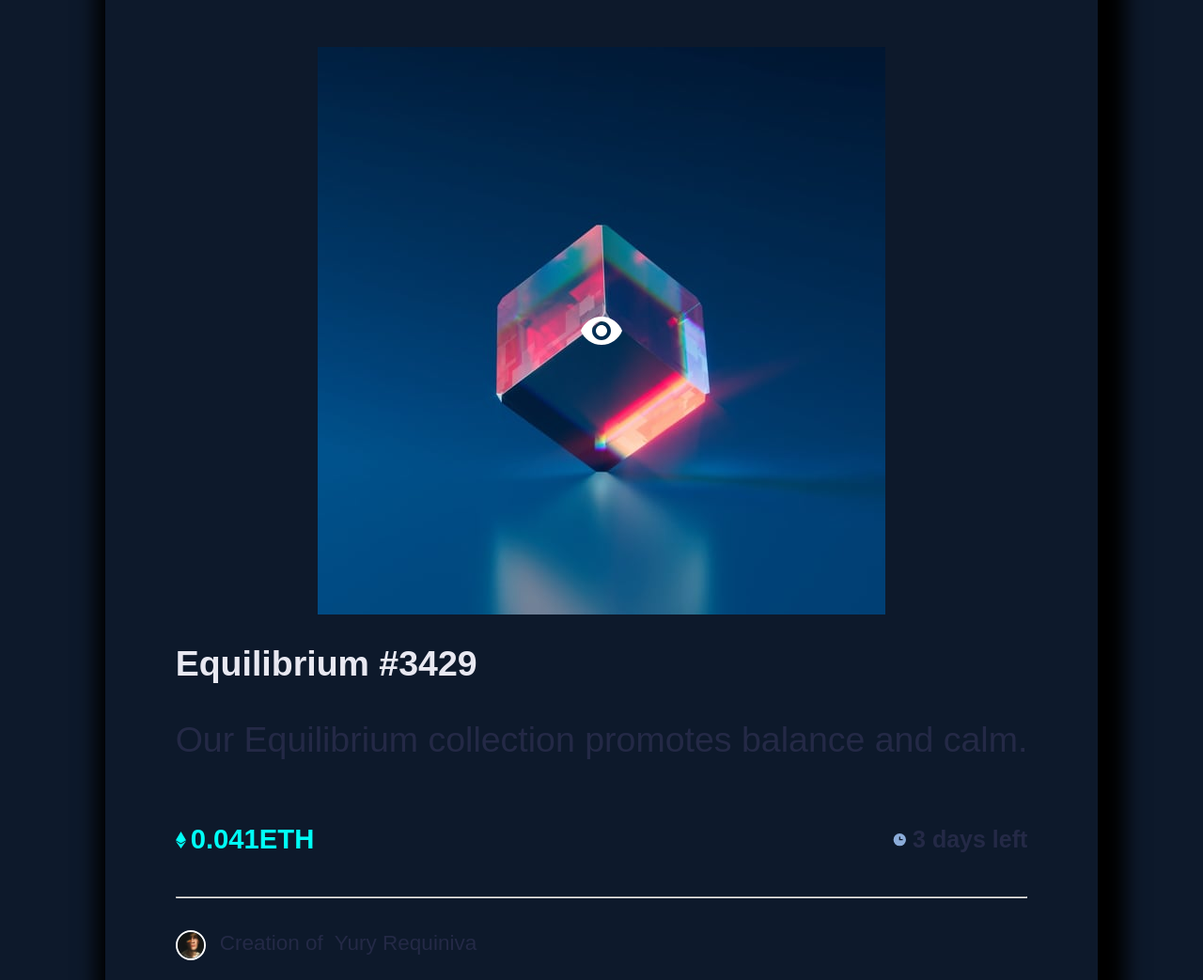
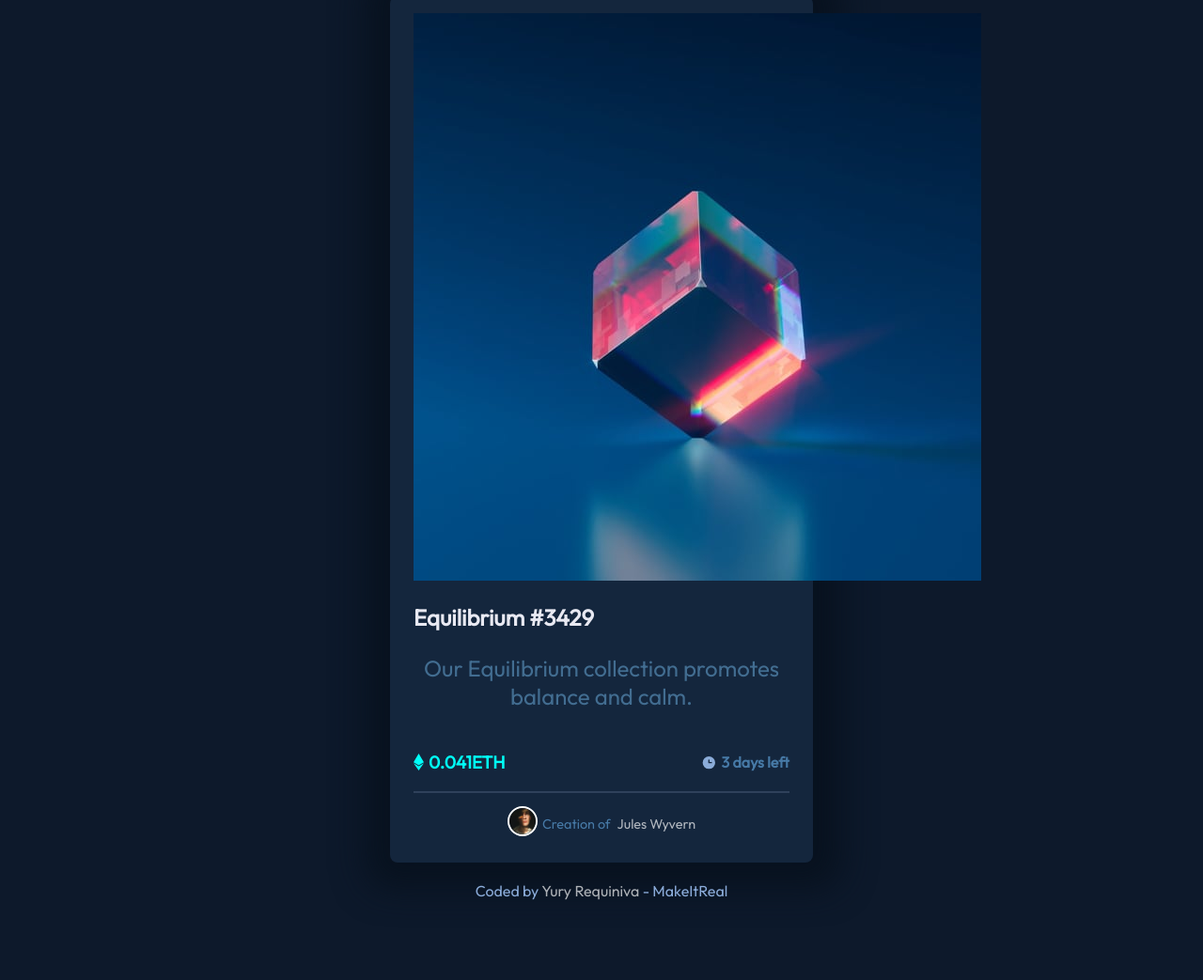
Before and after one commit to YuryRequiniva/nft-preview-card, a plain HTML site: page index.html in a window 1280 px wide. Shown: the part 100-1143 px from the top of the page at 94% size. Drawn offline with Linux system fonts and the light colour scheme.

Commit message:
modificaciones

```diff
--- a/index.html
+++ b/index.html
@@ -4,14 +4,17 @@
     <meta charset="UTF-8" />
     <meta name="viewport" content="width=device-width, initial-scale=1.0" />
     <link rel="stylesheet" type="text/css" href="style.css" />
+    <link rel="preconnect" href="https://fonts.googleapis.com">
+    <link rel="preconnect" href="https://fonts.gstatic.com" crossorigin>
+    <link href="https://fonts.googleapis.com/css2?family=Outfit:wght@300;400&display=swap" rel="stylesheet">
     <title>NFT preview card component</title>
   </head>
   <body>
     <main>
       <section class="container-image">
-        <img clas="main-image" src="./assets/image-equilibrium.jpg" />
+        <img clas="main-image" src="./assets/image-equilibrium.jpg" alt="Equilibrium Image" />
         <div class="icon-e">
-          <img class="icon-view" src="assets/icon-view.svg" />
+          <img class="icon-view" src="assets/icon-view.svg" alt="View Icon"/>
         </div>
       </section>
       <section class="container">
@@ -20,24 +23,24 @@
       </section>
       <section class="elements">
         <div class="icon">
-            <img class= "ethereum-icon" src="./assets/icon-ethereum.svg" />
+            <img class= "ethereum-icon" src="./assets/icon-ethereum.svg" alt="Ethereum Icon"/>
             <h3 class="value">0.041ETH</h3>
         </div>
         <div class="icon">
-            <img clas="clock-icon" src="./assets/icon-clock.svg" />
+            <img clas="clock-icon" src="./assets/icon-clock.svg" alt="Clock Icon" />
             <h4 class="time">3 days left</h4>
        </div>
       </section>
       <section>
       <hr>
       <section class ="avatar">
-        <div class="icon-2">
-            <img class="avatar_img" src="./assets/image-avatar.png" />
-        </div>
-        <div class="icon-2">
-            <p>Creation of <a class="text-2" href="/" target="_blank"></a> &nbsp; Yury Requiniva</p>
+            <img class="avatar_img" src="./assets/image-avatar.png" alt="Creator Avatar" alt="Avatar Image" />
+            <p>Creation of <a class= "text-2" href="/" target="_blank"> Jules Wyvern</a></p>
         </div>
       </section>
     </main>
+  <footer>
+  Coded by <a  href="/" target="_blank">Yury Requiniva</a> - MakeItReal
+</footer>
   </body>
 </html>
--- a/style.css
+++ b/style.css
@@ -1,25 +1,32 @@
 html,
 body {
-  font-family: "Atuendo", sans-serif;
-  font-size: 25px;
+  font-family: "Outfit", sans-serif;
   display: flex;
   flex-direction: column;
   margin: 0;
   padding: 3rem;
+  color: hsl(215, 51%, 70%);
+  display: flex;
   justify-content: center;
   align-items: center;
   background-color: hsl(215, 55%, 11%);
-  color: (216, 50%, 16%);
-  box-shadow: 10px 10px 20px 20px;
 }
 main {
-  width: 100%;
+  max-width: 400px;
+  box-shadow: 2px 0px 35px 28px rgba(8, 18, 31, 1);
+  padding: 18px 25px;
+  border-radius: 8px;
+  background-color: hsl(214, 50%, 16%);
+  display: flex;
+  flex-direction: column;
 }
 .container-image {
   width: 100%;
-  display: flex;
-  justify-content: center;
-  align-items: center;
+  position: relative;
+}
+.main-image {
+  width: 100%;
+  border-radius: 12px;
 }
 h2 {
   text-align: left;
@@ -28,7 +35,7 @@ h2 {
 .info {
   font-size: 1.5em;
   text-align: center;
-  color: rgba(57, 58, 96, 0.525);
+  color: #5a90bbab;
 }
 .elements {
   display: flex;
@@ -45,75 +52,68 @@ h3 {
 }
 h4 {
   font-size: 1em;
-  color: rgba(57, 58, 96, 0.525);
+  color: #5fa2d9ab;
 }
 .avatar_img {
   height: 28px;
   border: solid 2px white;
   border-radius: 50%;
-  margin: 4px 15px 0 0;
+  margin: 4px 5px 0 0;
 }
 .avatar {
   display: flex;
-  justify-content: flex-start;
+  justify-content: center;
+  align-items: left;
+  gap: 5 px;
 }
-.icon-2 {
-  display: flex;
-  justify-content: center;
-  align-items: center;
-  gap: 5px;
+hr {
+  height: 1.2px;
+  border: none;
+  background-color: hsl(215, 32%, 27%);
+  margin: 0 0 10px 0;
 }
 p {
   font-size: 0.9em;
   display: flex;
   justify-content: left;
   align-items: left;
-  color: rgba(57, 58, 96, 0.525);
+  color: #5fa2d9ab;
+  gap: 7px;
 }
-a {
-  display: flex;
-  justify-content: center;
-  align-items: center;
-  gap: 5px;
+a:link {
+  color: #ffffffab;
+  text-decoration: none;
 }
-[class="text-2"] {
-  color: #fff;
+a:hover,
+h2:hover {
+  color: hsl(178, 100%, 50%);
+  cursor: pointer;
+}
+.main-image:hover {
+  background-color: hsl(178, 100%, 50%);
 }
 .icon-e {
   cursor: pointer;
 }
-.icon-view:hover {
-  visibility: hidden;
-  transition: 1.5ms;
+.icon-e {
+  position: absolute;
+  top: 0;
+  left: 0;
+  width: 100%;
+  height: 99%;
+  background-color: hsla(178, 100%, 50%, 0.5);
+  transition: opacity 0.3s ease;
+  opacity: 0;
+  border-radius: 10px;
+  display: flex;
+  justify-content: center;
+  align-items: center;
+  cursor: pointer;
 }
 .icon-e:hover {
-  visibility: visible;
-  transition: 1ms;
+  opacity: 1;
 }
-.icon-e {
-  width: 30%;
-  height: 604px;
-  display: flex;
-  align-items: center;
-  justify-content: center;
-  position: absolute;
-  flex-direction: column;
-  background-color: rgba(114, 193, 250, 0.901);
-  /*opacity: .1;*/
-  visibility: hidden;
+
+footer {
+  margin-top: 20px;
 }
-.icon-view {
-  visibility: visible;
-}
-.text {
-  cursor: pointer;
-}
-.text:hover {
-  color: hsl(178, 100%, 50%);
-}
-a[target="_blank"] {
-  cursor: pointer;
-}
-a[target="_blank"]:hover {
-  color: hsl(178, 100%, 50%);
-}
```
Also changed, not shown: 1 other file.
